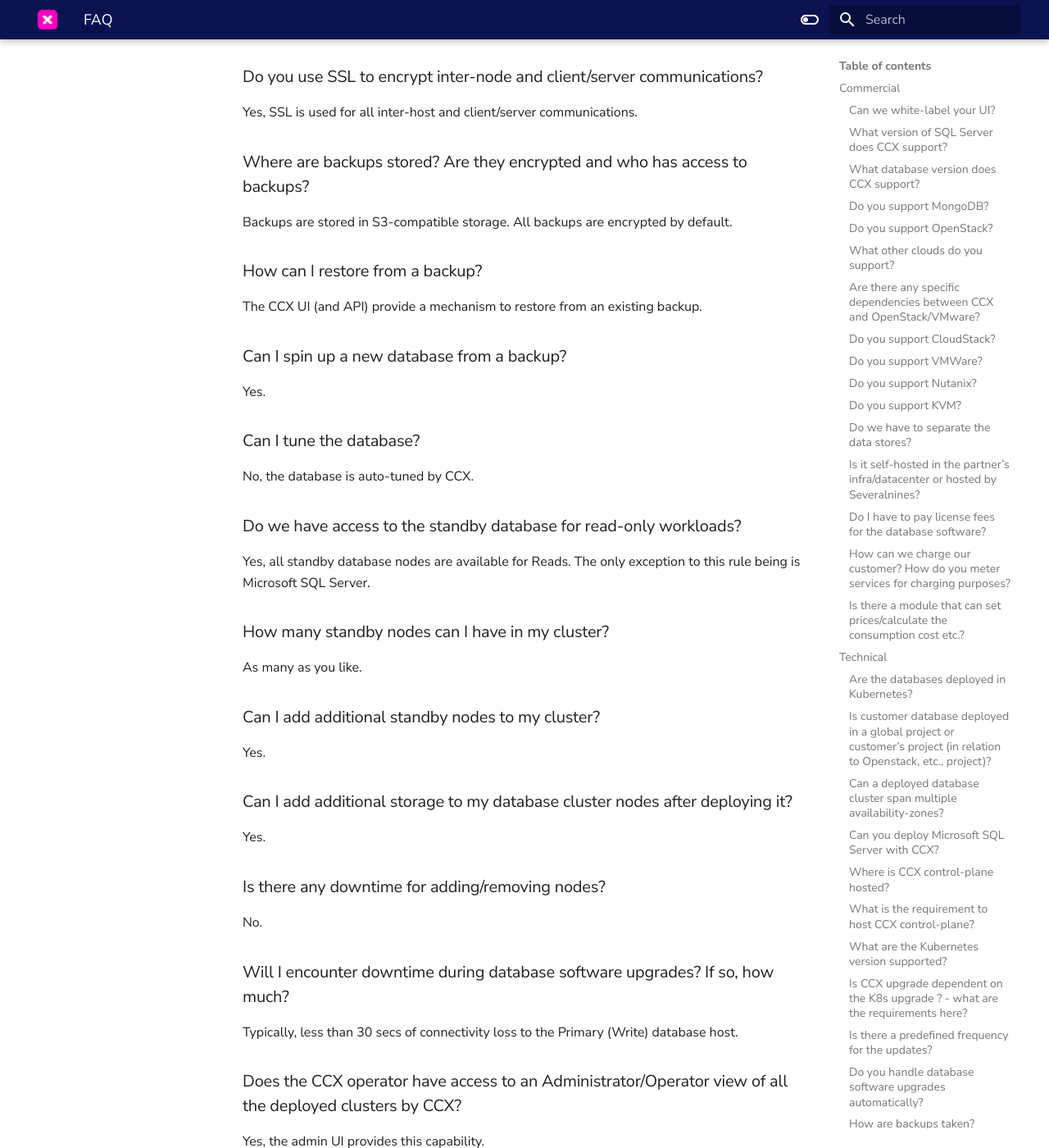
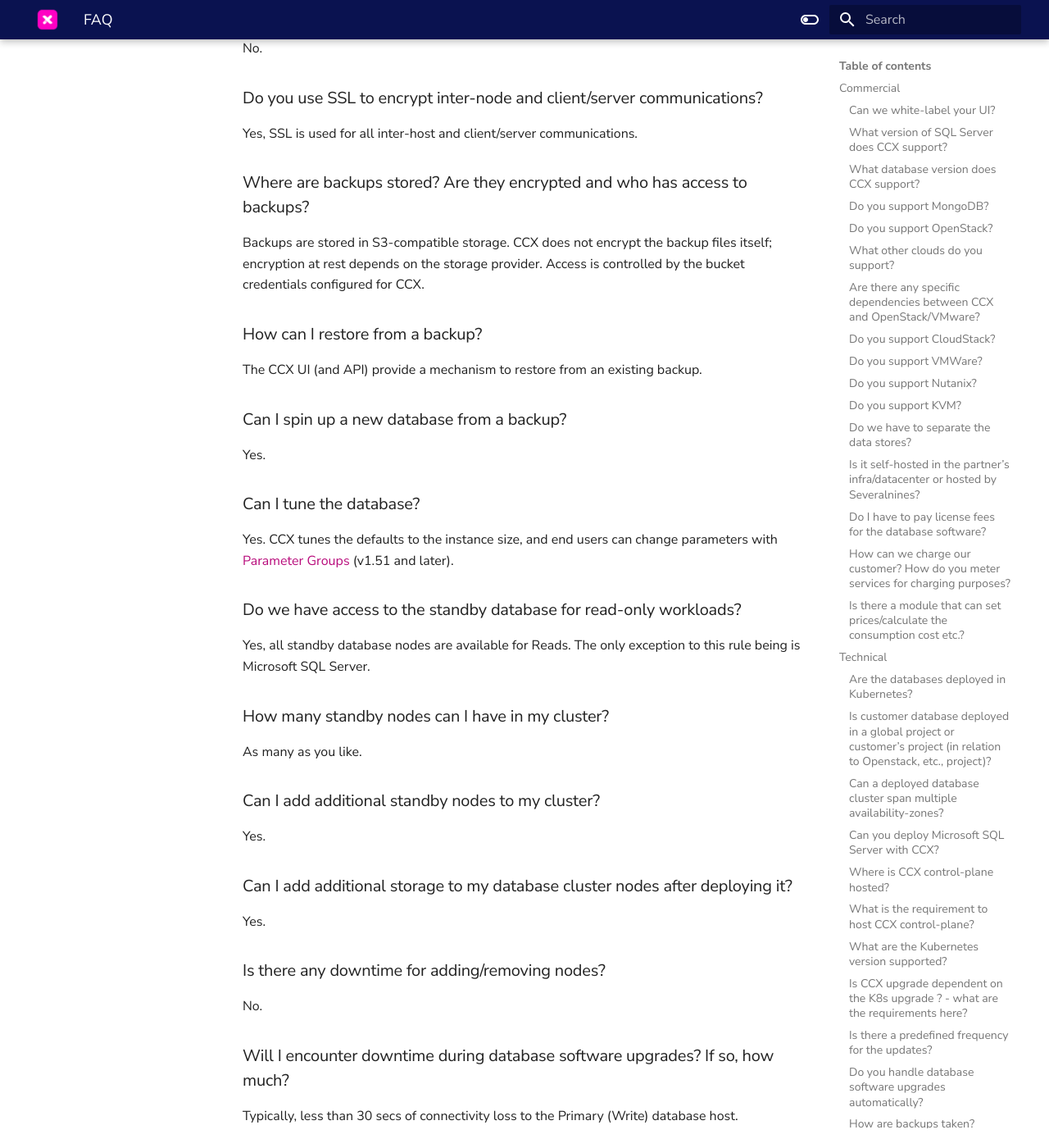
Before and after one commit to severalnines/ccx-docs, an MkDocs documentation site: the page built from docs/admin/FAQ.md, in a window 1280 px wide and 1400 px high, scrolled down 3706 px. Shown: the whole window at 82% size. Built offline with MkDocs 1.6.1 and Material for MkDocs 9.7.7, drawn with Linux system fonts in a browser that asks for light colours; comment, search, counter and statistics services are not loaded; some of the changed text lies outside the part shown.

Commit message:
CCX-6561 docs: correct outdated FAQ answers and document the Admin UI URL
Several answers contradicted the code and were being repeated to customers:

- Backups are not encrypted by CCX. CCX never sets encrypt_backup, and
  cmon's backup workflow defaults it to false (cmonjob.h:673,
  cmonworkflow.cpp:2445). Derived from code, not yet observed on a live
  backup record.
- Restoring a backup cannot change the major version: the API rejects a
  db_version that differs from the origin datastore (create_store.go:644),
  so "create a datastore from backup" is not an upgrade path.
- "Can I tune the database? No" ignored Parameter Groups (since 1.51).
- "Does the IP need to be public? Yes": on OpenStack the address comes from
  floating_network_id or public_pool, which need only be reachable.
- "Kubernetes 1.22 or later" was years out of date; the cmon pod runs
  privileged (helm-ccx templates/cmon/stateful-set.yaml), which some
  distributions forbid.
- The Admin UI URL (/admin/) was not documented; only the /auth/admin login
  was. Verified on staging: /admin/ serves the "CCX Admin" app.

Co-Authored-By: Claude Opus 5.5 <noreply@anthropic.com>
Claude-Session: https://claude.ai/code/session_01NjNFtc6hH83trYEhwBa5Za

```diff
--- a/docs/admin/FAQ.md
+++ b/docs/admin/FAQ.md
@@ -97,7 +97,7 @@ A Kubernetes cluster with ingress controller (load balancer), persistent volume,
 
 ### What are the Kubernetes version supported?
 
-CCX requires 1.22 or later.
+CCX is tested on Kubernetes 1.32 to 1.36. Check your distribution as well as the version: the cmon pod runs privileged, which some distributions forbid by default.
 
 ### Is CCX upgrade dependent on the K8s upgrade ? - what are the requirements here?
 
@@ -133,7 +133,7 @@ Yes, SSL is used for all inter-host and client/server communications.
 
 ### Where are backups stored? Are they encrypted and who has access to backups?
 
-Backups are stored in S3-compatible storage. All backups are encrypted by default.
+Backups are stored in S3-compatible storage. CCX does not encrypt the backup files itself; encryption at rest depends on the storage provider. Access is controlled by the bucket credentials configured for CCX.
 
 ### How can I restore from a backup?
 
@@ -145,7 +145,7 @@ Yes.
 
 ### Can I tune the database?
 
-No, the database is auto-tuned by CCX.
+Yes. CCX tunes the defaults to the instance size, and end users can change parameters with [Parameter Groups](../user/Howto/Parameter-group.md) (v1.51 and later).
 
 ### Do we have access to the standby database for read-only workloads?
 
@@ -181,7 +181,7 @@ The “Query” tab in the UI allows for this.
 
 ### Does the IP need to be public?
 
-Yes.
+No, it needs to be reachable. The CCX control plane must reach every database VM on TCP 22 and the database ports, and end users need a route to the database nodes. On OpenStack the VMs get their address from the network set in `floating_network_id`, which is normally public but can be any Neutron external network, including a private pool routed to your customers. Alternatively, `public_pool` attaches the VMs directly to a network without floating IPs.
 
 ### While scaling is there a way to identify the network where the new node will be created?
 
```
Also changed, not shown: docs/admin/Installation/architecture.md (+1 -1 lines), docs/admin/Troubleshooting/Operations-and-Management.md (+1 -1 lines), docs/user/FAQ.md (+1 -1 lines), docs/user/Howto/Upgrade-Lifecycle-mgmt.md (+1 -1 lines).
